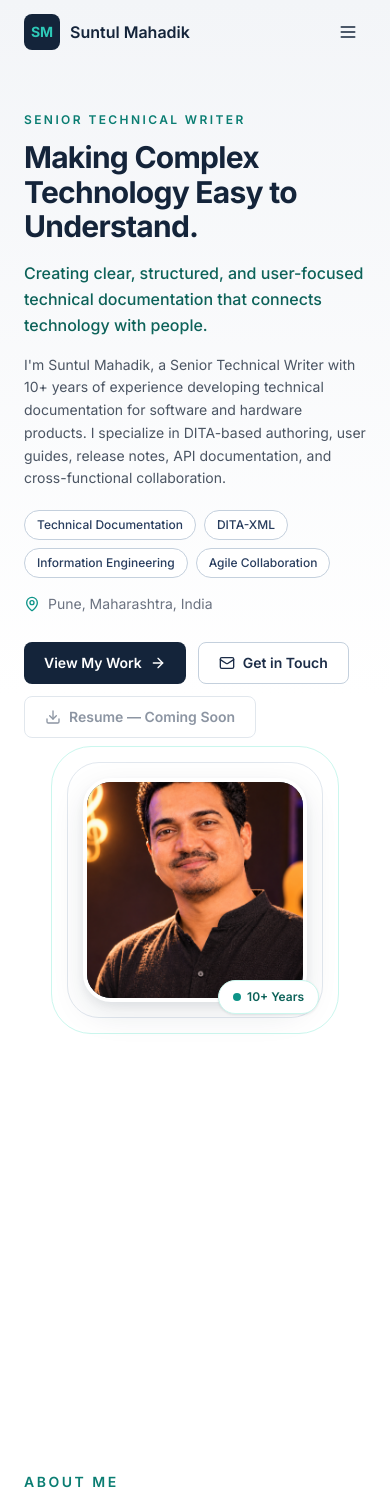
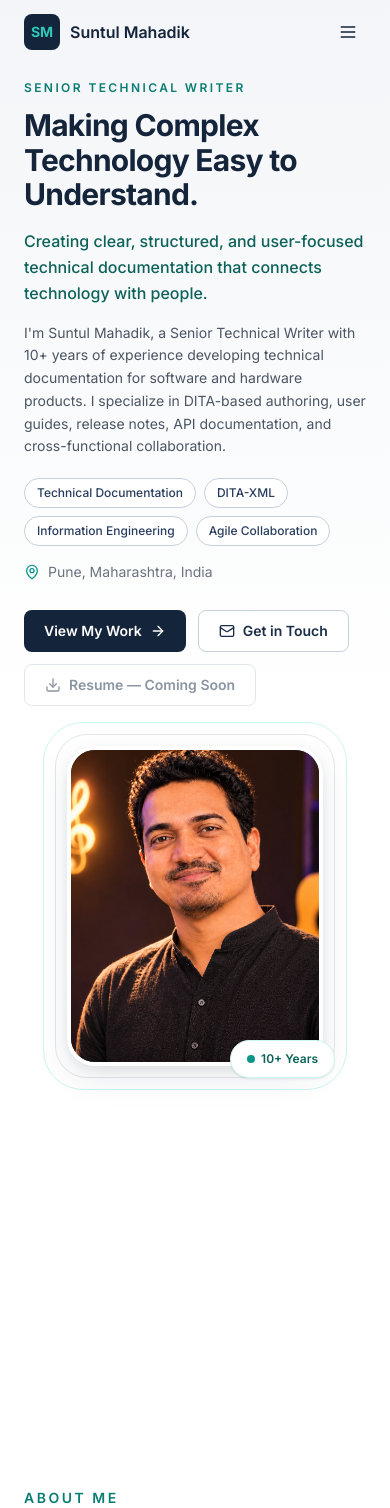
Before and after one commit to mahadevbabies7-creator/senior-technical-writer-portfolio, a React (Vite) app: page / in a window 390 px wide. Shown: the top 1508 px of the page. Built offline with nearby package versions, Linux system fonts and the light colour scheme.

Commit message:
Improve homepage spacing and enlarge portrait photograph

```diff
--- a/src/components/Hero.tsx
+++ b/src/components/Hero.tsx
@@ -13,9 +13,10 @@ export function Hero() {
   return (
     <section
       id="home"
-      className="relative pt-28 pb-16 sm:pt-32 sm:pb-20 overflow-hidden bg-gradient-to-b from-navy-50 via-white to-white"
+      className="relative overflow-hidden bg-gradient-to-b from-navy-50 via-white to-white pt-20 pb-8 sm:pt-24 sm:pb-10 lg:pt-24 lg:pb-12"
       aria-label="Introduction"
     >
+      {/* Subtle background decoration */}
       <div className="absolute inset-0 -z-10 opacity-[0.35]">
         <div className="absolute top-16 -right-24 h-72 w-72 rounded-full bg-teal-100 blur-3xl" />
         <div className="absolute bottom-0 -left-24 h-72 w-72 rounded-full bg-navy-100 blur-3xl" />
@@ -24,7 +25,9 @@ export function Hero() {
       <div className="mx-auto max-w-6xl px-6 lg:px-8">
         <div
           ref={ref}
-          className={`reveal ${visible ? 'is-visible' : ''} grid gap-10 lg:grid-cols-[1.5fr_1fr] lg:items-center`}
+          className={`reveal ${
+            visible ? 'is-visible' : ''
+          } grid gap-10 lg:grid-cols-[1.4fr_1fr] lg:items-center`}
         >
           {/* Left column */}
           <div>
@@ -32,29 +35,31 @@ export function Hero() {
               {profile.eyebrow}
             </p>
 
-            <h1 className="mt-3 text-3xl sm:text-4xl lg:text-[2.75rem] font-bold text-navy-900 leading-[1.15] tracking-tight max-w-xl">
+            <h1 className="mt-3 max-w-xl text-3xl font-bold leading-[1.15] tracking-tight text-navy-900 sm:text-4xl lg:text-[2.75rem]">
               {profile.headline}
             </h1>
 
-            <p className="mt-4 text-base sm:text-lg text-teal-700 font-medium leading-relaxed max-w-xl">
+            <p className="mt-4 max-w-xl text-base font-medium leading-relaxed text-teal-700 sm:text-lg">
               {profile.tagline}
             </p>
 
-            <p className="mt-4 text-sm sm:text-base text-gray-600 leading-relaxed max-w-xl">
+            <p className="mt-4 max-w-xl text-sm leading-relaxed text-gray-600 sm:text-base">
               {profile.introduction}
             </p>
 
+            {/* Expertise tags */}
             <ul className="mt-5 flex flex-wrap gap-2">
               {profile.expertise.map((item) => (
                 <li
                   key={item}
-                  className="rounded-full border border-navy-200 bg-white px-3 py-1.5 text-xs sm:text-sm font-medium text-navy-700"
+                  className="rounded-full border border-navy-200 bg-white px-3 py-1.5 text-xs font-medium text-navy-700 sm:text-sm"
                 >
                   {item}
                 </li>
               ))}
             </ul>
 
+            {/* Location */}
             <p className="mt-4 inline-flex items-center gap-2 text-sm text-gray-500">
               <MapPin
                 className="h-4 w-4 text-teal-500"
@@ -63,6 +68,7 @@ export function Hero() {
               {profile.location}
             </p>
 
+            {/* Action buttons */}
             <div className="mt-6 flex flex-wrap gap-3">
               <button
                 type="button"
@@ -104,8 +110,8 @@ export function Hero() {
                 <button
                   type="button"
                   disabled
-                  className="inline-flex items-center gap-2 rounded-lg border border-navy-200 bg-white px-5 py-2.5 text-sm font-semibold text-navy-800 opacity-50 cursor-not-allowed"
                   aria-disabled="true"
+                  className="inline-flex cursor-not-allowed items-center gap-2 rounded-lg border border-navy-200 bg-white px-5 py-2.5 text-sm font-semibold text-navy-800 opacity-50"
                 >
                   <Download
                     className="h-4 w-4"
@@ -117,16 +123,16 @@ export function Hero() {
             </div>
           </div>
 
-          {/* Right column — professional profile photograph */}
-          <div className="flex flex-col items-center lg:items-center">
+          {/* Right column — larger portrait photograph */}
+          <div className="flex items-center justify-center lg:justify-end">
             <div className="relative">
 
               {/* Decorative rings */}
-              <div className="absolute -inset-4 rounded-[2rem] border border-navy-100 -z-10" />
-              <div className="absolute -inset-8 rounded-[2.5rem] border border-teal-100 -z-10" />
+              <div className="absolute -inset-3 -z-10 rounded-[2rem] border border-navy-100" />
+              <div className="absolute -inset-6 -z-10 rounded-[2.5rem] border border-teal-100" />
 
-              {/* Enlarged profile photograph */}
-              <div className="relative h-56 w-56 sm:h-64 sm:w-64 rounded-[1.75rem] shadow-card-hover overflow-hidden bg-navy-900 border-4 border-white">
+              {/* Enlarged portrait photograph */}
+              <div className="relative h-80 w-64 overflow-hidden rounded-[1.75rem] border-4 border-white bg-navy-900 shadow-card-hover sm:h-96 sm:w-72 lg:h-[400px] lg:w-[320px]">
                 <img
                   src="/profile-photo.png"
                   alt="Suntul Mahadik — Senior Technical Writer"
@@ -137,7 +143,7 @@ export function Hero() {
               </div>
 
               {/* Experience badge */}
-              <span className="absolute -bottom-3 -right-3 flex items-center gap-1.5 rounded-full bg-white px-3.5 py-2 text-xs font-semibold text-teal-700 shadow-card border border-teal-100">
+              <span className="absolute -bottom-3 -right-3 flex items-center gap-1.5 rounded-full border border-teal-100 bg-white px-4 py-2.5 text-xs font-semibold text-teal-700 shadow-card">
                 <span
                   className="h-2 w-2 rounded-full bg-teal-500"
                   aria-hidden="true"
@@ -149,7 +155,7 @@ export function Hero() {
         </div>
 
         {/* Highlights */}
-        <ul className="mt-12 grid gap-4 sm:grid-cols-3">
+        <ul className="mt-8 grid gap-4 sm:grid-cols-3">
           {profile.highlights.map((h, i) => (
             <li
               key={h.title}
@@ -163,7 +169,8 @@ export function Hero() {
                     aria-hidden="true"
                   />
                 </span>
-                <p className="font-semibold text-navy-900 text-sm sm:text-base">
+
+                <p className="text-sm font-semibold text-navy-900 sm:text-base">
                   {h.title}
                 </p>
               </div>
```
